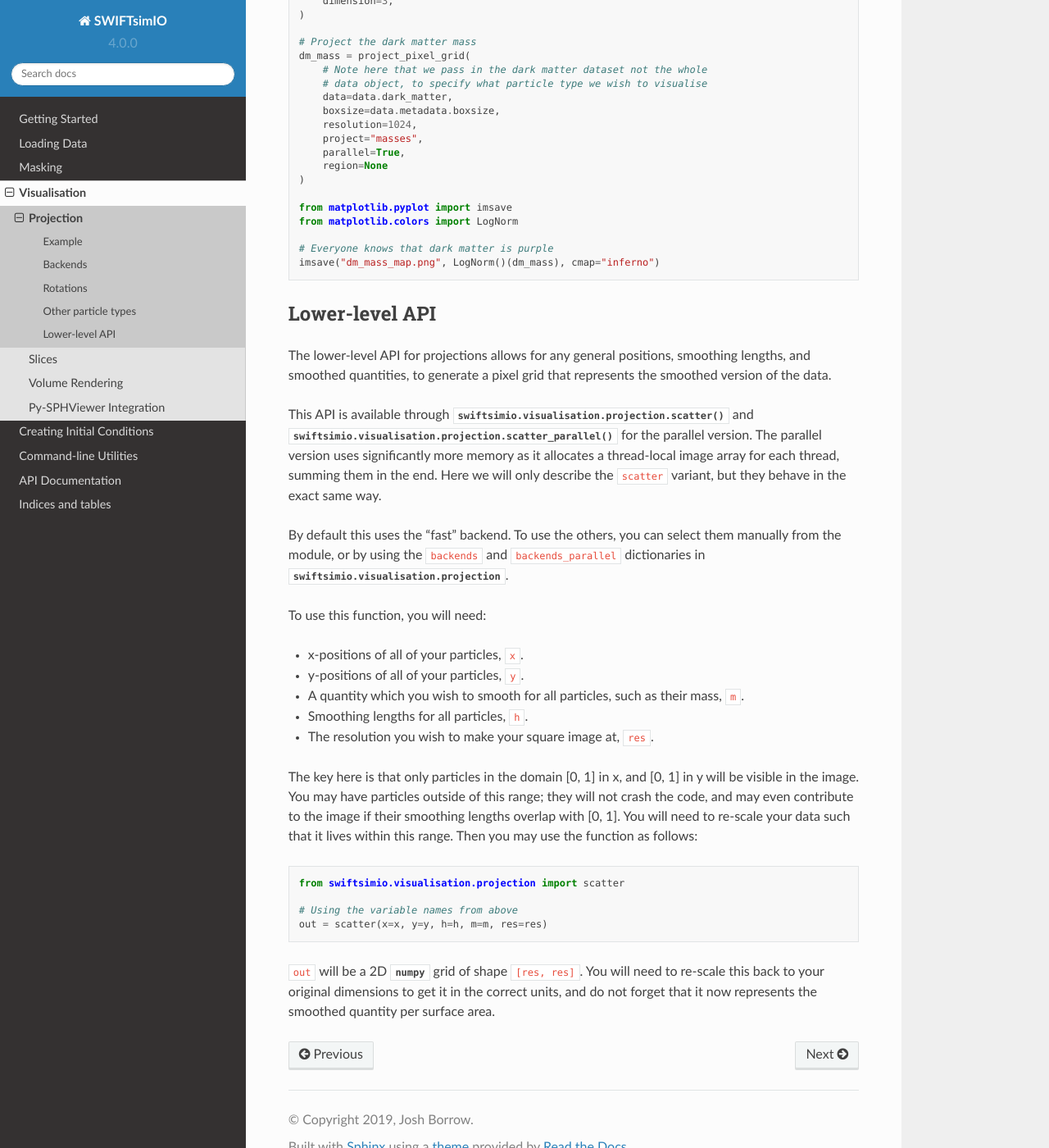
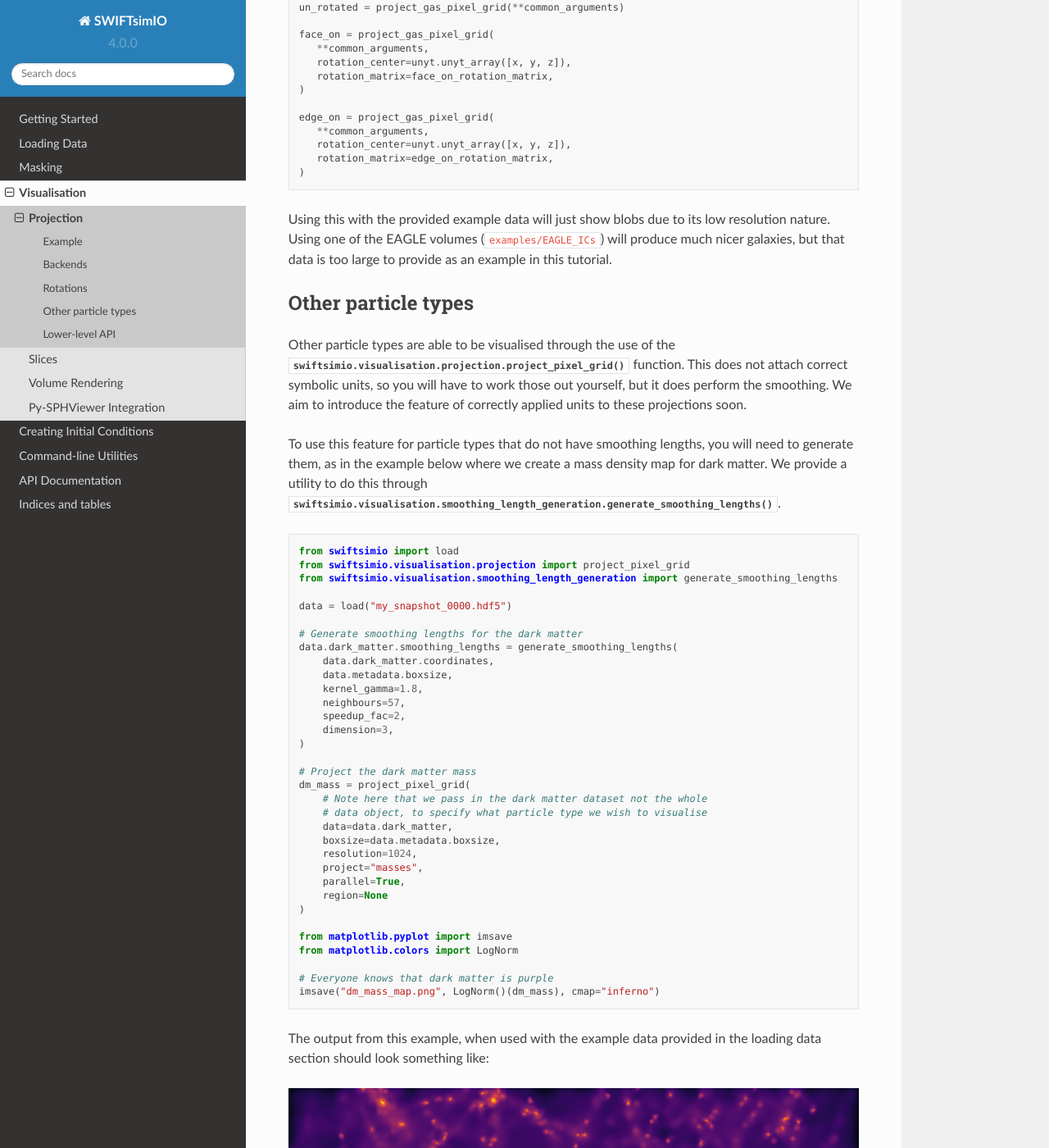
Before and after one commit to SWIFTSIM/swiftsimio, a Sphinx documentation site: the page built from docs/source/visualisation/projection.rst, in a window 1280 px wide and 1400 px high, scrolled down 4421 px. Shown: the whole window at 82% size. Built offline with Sphinx 7.4.7 and the Read the Docs theme 2.0.0, drawn with Linux system fonts in a browser that asks for light colours; pages that are not in the unit, such as notebooks, are missing from menus; the version number is read from the project's files by our own code; some of the changed text lies outside the part shown.

Commit message:
Added example output images

```diff
--- a/docs/source/visualisation/projection.rst
+++ b/docs/source/visualisation/projection.rst
@@ -82,6 +82,11 @@ this:
    imsave("temp_map.png", LogNorm()(temp_map.value), cmap="twilight")
 
 
+The output from this example, when used with the example data provided in the
+loading data section should look something like:
+
+.. image:: temp_map.png
+
 Backends
 --------
 
@@ -127,7 +132,6 @@ Example:
       parallel=True,
       backend="subsampled"
    )
-
 
 Rotations
 ---------
@@ -209,10 +213,14 @@ creates an edge-on and face-on projection using the integration in
    )
 
    edge_on = project_gas_pixel_grid(
-      **common_argumetns,
+      **common_arguments,
       rotation_center=unyt.unyt_array([x, y, z]),
       rotation_matrix=edge_on_rotation_matrix,
    )
+
+Using this with the provided example data will just show blobs due to its low resolution
+nature. Using one of the EAGLE volumes (``examples/EAGLE_ICs``) will produce much nicer
+galaxies, but that data is too large to provide as an example in this tutorial.
 
 
 Other particle types
@@ -265,6 +273,11 @@ mass density map for dark matter. We provide a utility to do this through
    # Everyone knows that dark matter is purple
    imsave("dm_mass_map.png", LogNorm()(dm_mass), cmap="inferno")
 
+The output from this example, when used with the example data provided in the
+loading data section should look something like:
+
+.. image:: dm_mass_map.png
+
 
 Lower-level API
 ---------------
--- a/docs/source/visualisation/slice.rst
+++ b/docs/source/visualisation/slice.rst
@@ -95,6 +95,11 @@ in units of K / kpc^3 and we just want K) by dividing out by this:
    # Normalize and save
    imsave("temp_map.png", LogNorm()(temp_map.value), cmap="twilight")
 
+
+The output from this example, when used with the example data provided in the
+loading data section should look something like:
+
+.. image:: temp_slice.png
 
 Rotations
 ---------
```
Also changed, not shown: docs/source/visualisation/dm_mass_map.png (added), docs/source/visualisation/temp_map.png (added), docs/source/visualisation/temp_slice.png (added).
